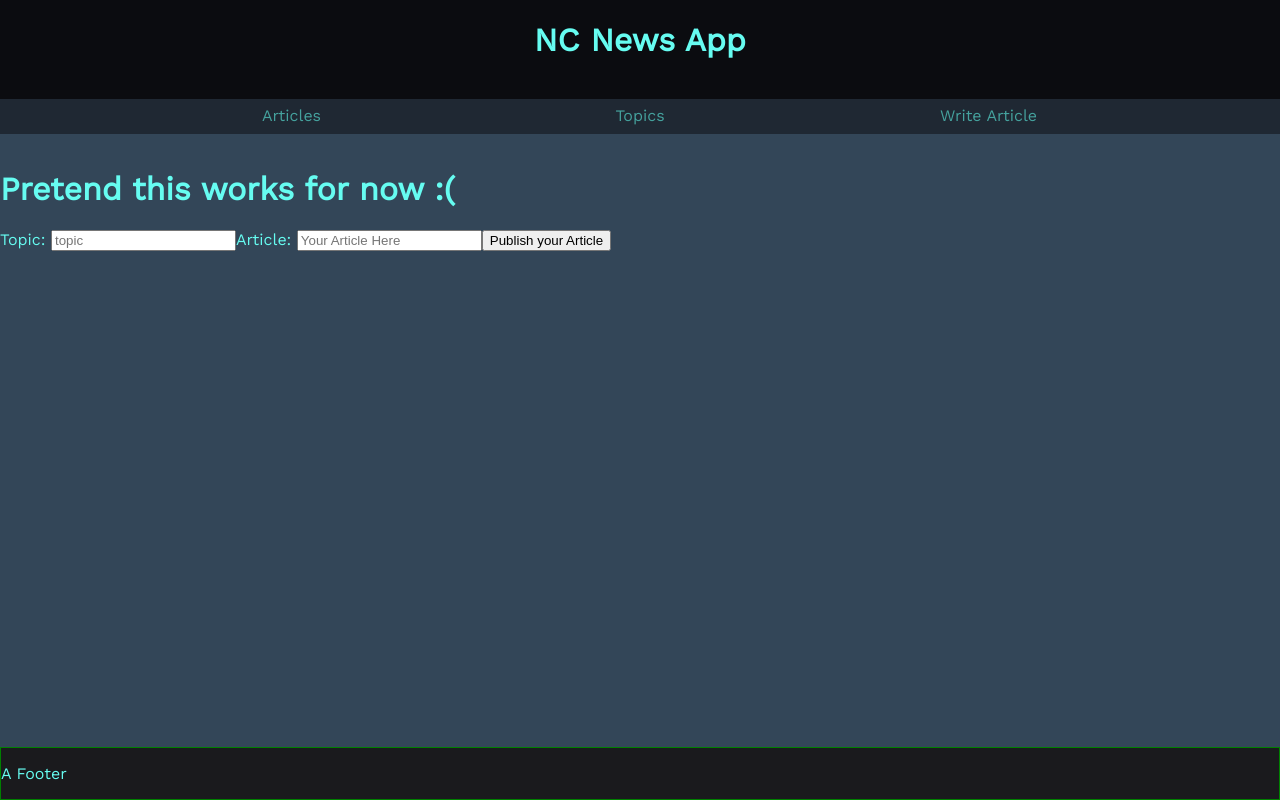
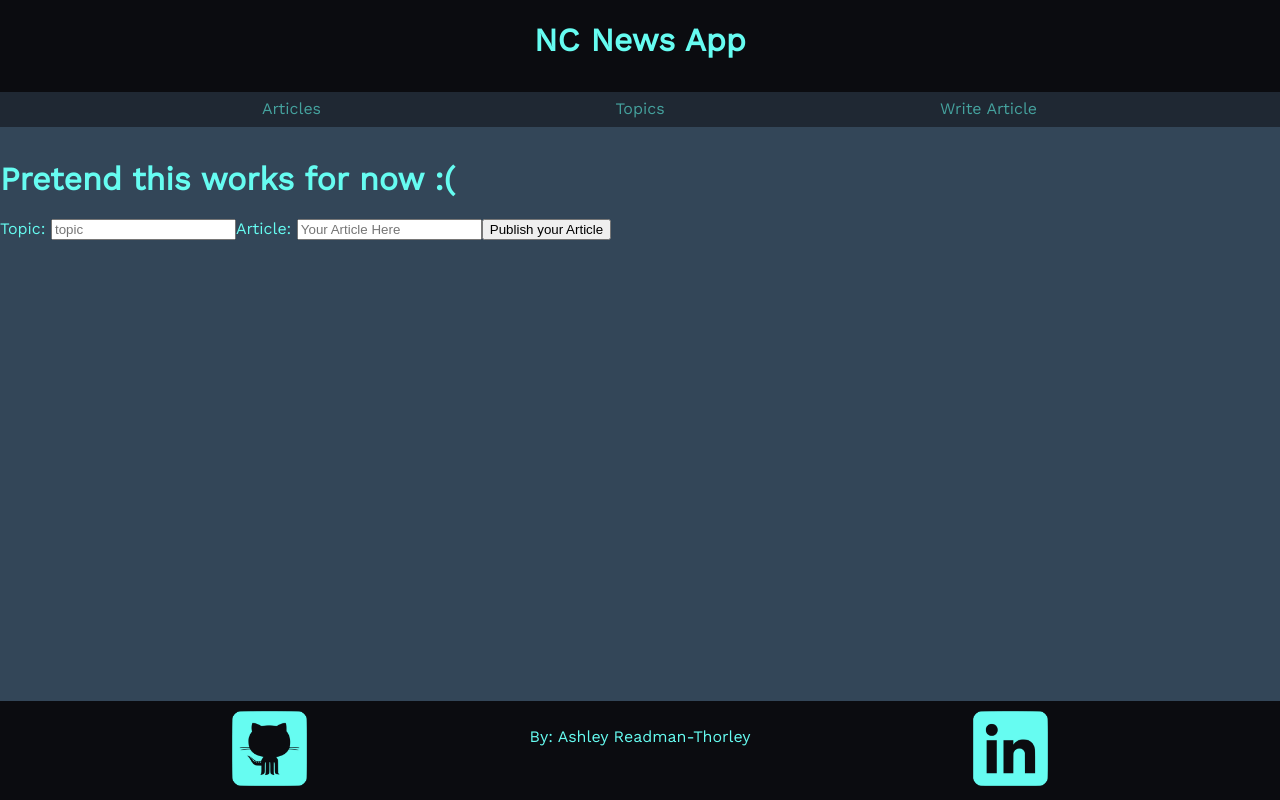
Before and after one commit to ashler2/FE-NEWS, a React (Create React App) app: page /postArticle in a window 1280 px wide. Built offline with nearby package versions, Linux system fonts and the light colour scheme.

Commit message:
added linkedin and github buttons

```diff
--- a/src/App.css
+++ b/src/App.css
@@ -68,8 +68,16 @@
 }
 .Footer {
   grid-area: Footer;
-  background: #1a1a1d;
-  border: 1px solid green;
+  background: #0b0c10;
+  padding: 10px;
+  display: flex;
+  flex-direction: row;
+  justify-content: space-evenly;
+}
+.Footer img {
+  height: 75px;
+  width: 75px;
+  cursor: pointer;
 }
 .FilterBar {
   grid-area: FilterBar;
--- a/src/Components/Footer.jsx
+++ b/src/Components/Footer.jsx
@@ -1,9 +1,16 @@
 import React from "react";
-
+import gitHub from "../images/github.png";
+import linkedIn from "../images/linkedIn.png";
 const Footer = () => {
   return (
     <div className="Footer">
-      <p>A Footer</p>
+      <a href="https://github.com/ashler2">
+        <img src={gitHub} />
+      </a>
+      <p>By: Ashley Readman-Thorley</p>
+      <a href="https://www.linkedin.com/in/ashley-readman-thorley-baa0bb139/">
+        <img src={linkedIn} />
+      </a>
     </div>
   );
 };
--- a/src/Components/WriteArticle.jsx
+++ b/src/Components/WriteArticle.jsx
@@ -44,7 +44,8 @@ class WriteArticle extends Component {
   //     this.state.username
   //   );
   //   this.setState({
-  //     body: ""
+  //     article: "",
+  //     topic: ""
   //   });
   // };
 }
```
Also changed, not shown: src/images/github.png (added), src/images/linkedIn.png (added).
